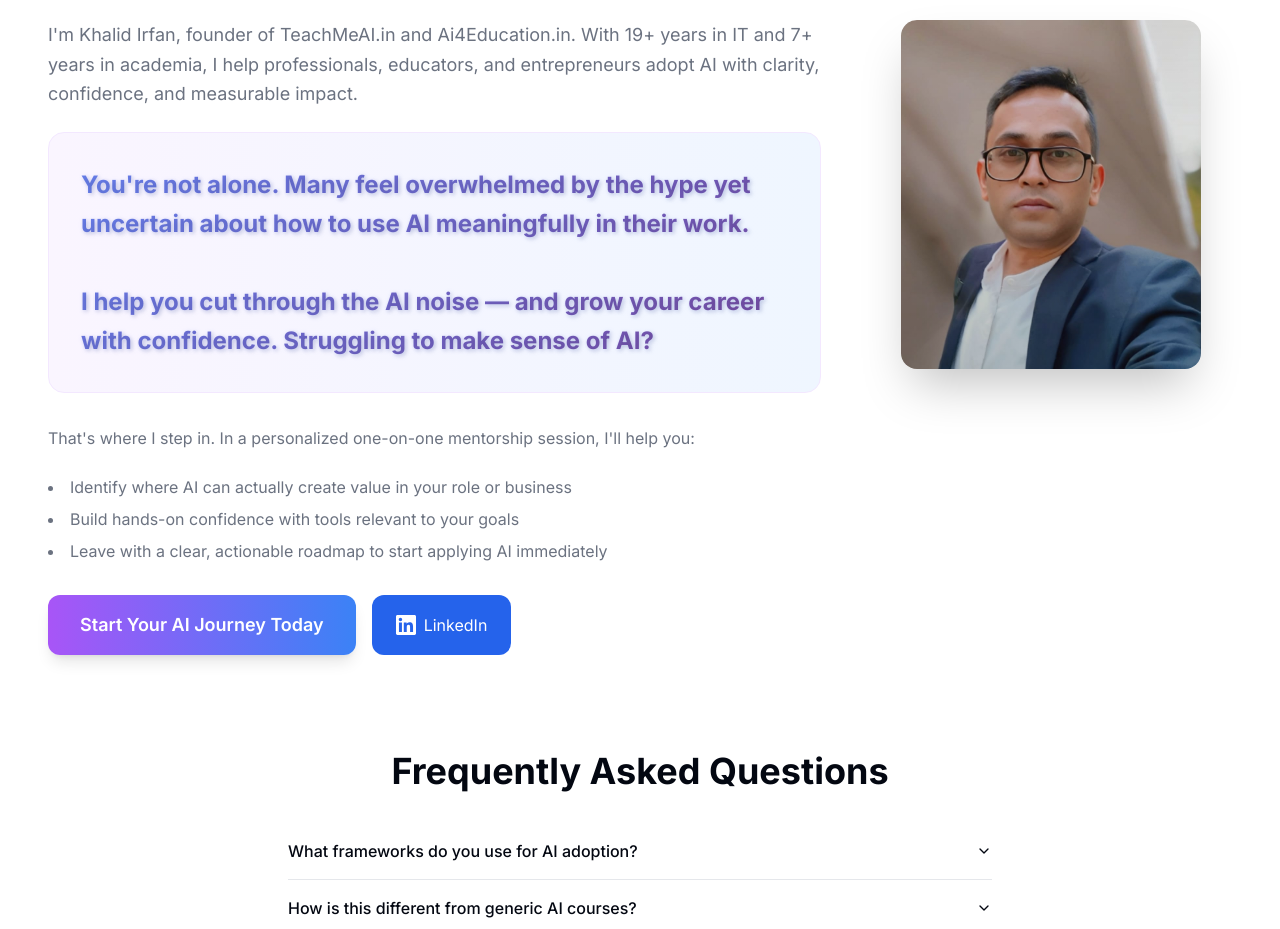
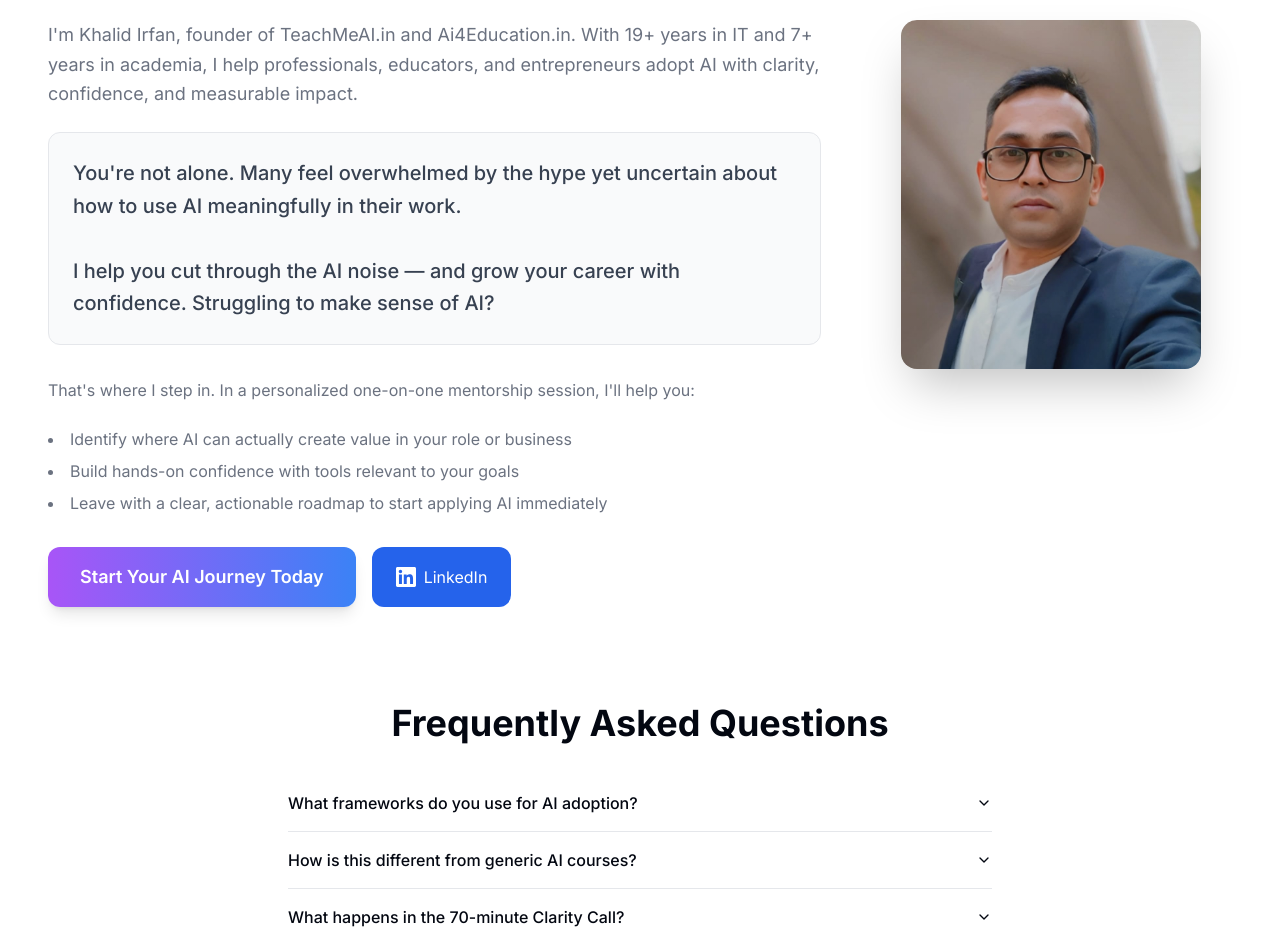
Before and after one commit to teachme-ai/teachmeai-home-site, a Next.js app: page / in a window 1280 px wide. Shown: the part 3027-3956 px from the top of the page. Built offline with nearby package versions, Linux system fonts and the light colour scheme.

Commit message:
Make highlighted text more subtle and friendly on the eyes

```diff
--- a/components/about.tsx
+++ b/components/about.tsx
@@ -15,15 +15,8 @@ export function About() {
             I'm Khalid Irfan, founder of TeachMeAI.in and Ai4Education.in. With 19+ years in IT and 7+ years in academia, I help professionals, educators, and entrepreneurs adopt AI with clarity, confidence, and measurable impact.
           </p>
 
-          <div className="bg-gradient-to-r from-purple-50 to-blue-50 p-8 rounded-2xl mb-8 border border-purple-100">
-            <p className="text-2xl font-bold leading-relaxed" style={{
-              background: 'linear-gradient(135deg, #667eea 0%, #764ba2 100%)',
-              WebkitBackgroundClip: 'text',
-              WebkitTextFillColor: 'transparent',
-              backgroundClip: 'text',
-              textShadow: '2px 2px 4px rgba(0,0,0,0.1)',
-              filter: 'drop-shadow(1px 1px 2px rgba(102, 126, 234, 0.3))'
-            }}>
+          <div className="bg-gray-50 p-6 rounded-xl mb-8 border border-gray-200">
+            <p className="text-xl font-medium leading-relaxed text-gray-700">
               You're not alone. Many feel overwhelmed by the hype yet uncertain about how to use AI meaningfully in their work.
               <br /><br />
               I help you cut through the AI noise — and grow your career with confidence. Struggling to make sense of AI?
```
